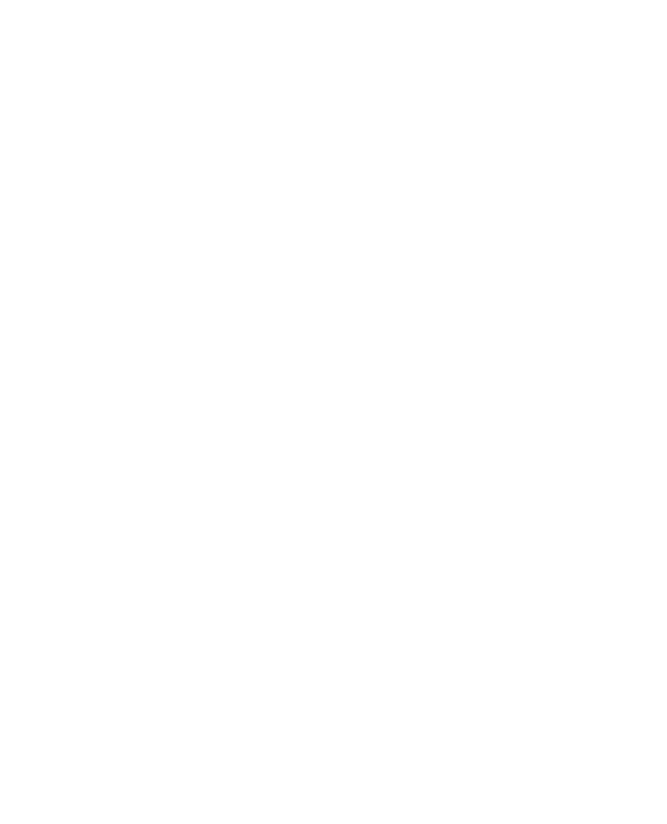
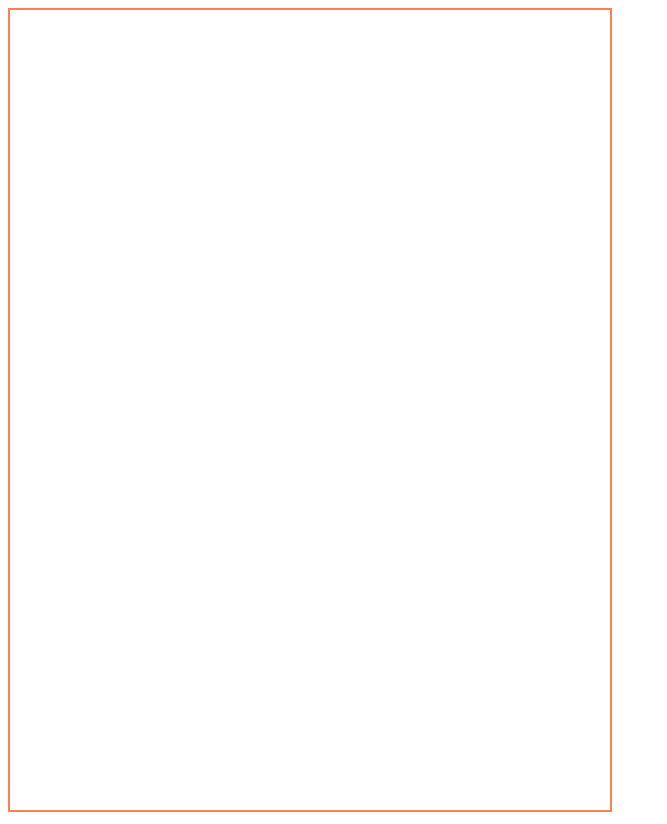
Before and after one commit to JunNealy/quadriz, a plain HTML site: page index.html in a window 1280 px wide. Shown: the whole page, without its empty margins (0-667 px from the left). Before the commit the page ends 800 px from the top, so only its background shows below. Drawn offline with Linux system fonts and the light colour scheme.

Commit message:
Update index.html

```diff
--- a/index.html
+++ b/index.html
@@ -4,8 +4,9 @@
     <meta charset="UTF-8" />
     <meta name="viewport" content="width=device-width, initial-scale=1.0" />
     <title>Document</title>
+    <link rel="stylesheet" href="./styles.css" />
   </head>
   <body>
-    <canvas id="game" width="600" height="600"></canvas>
+    <canvas id="game" width="600px" height="800px"></canvas>
   </body>
 </html>
```
